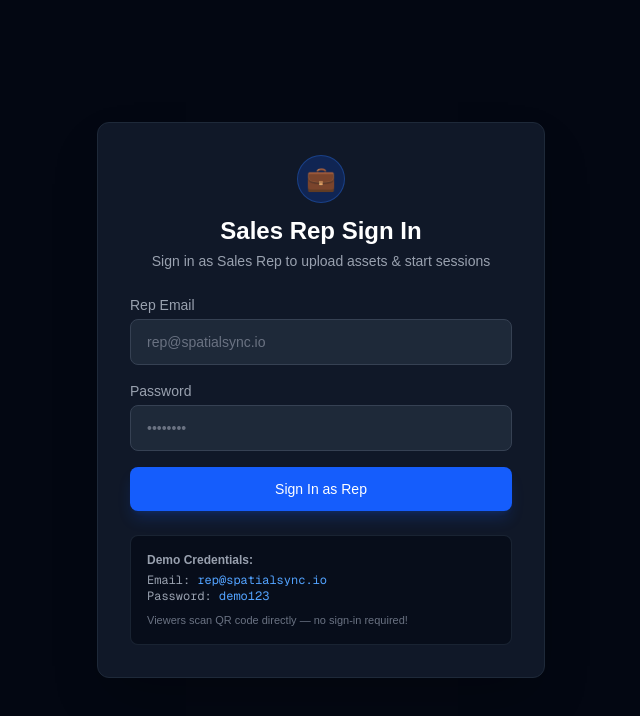
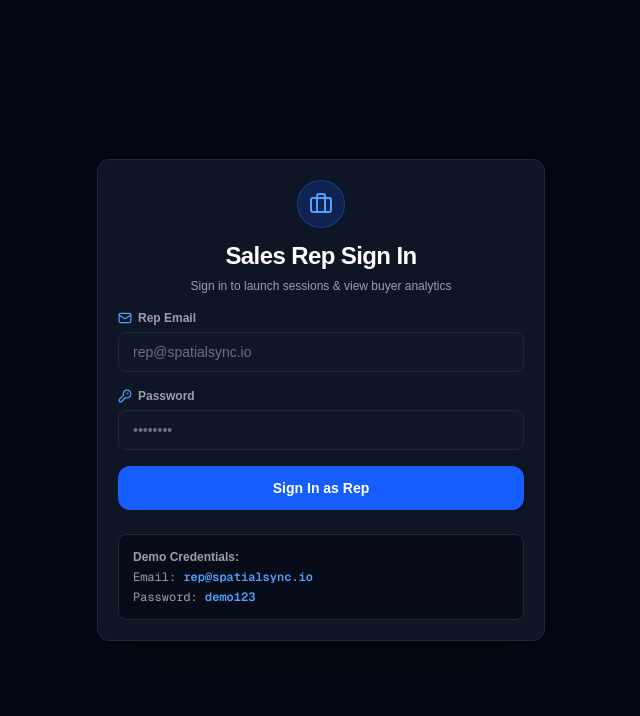
Before and after one commit to arjav1528/Spatial-Sync-AR, a Next.js app: page /auth/signin in a window 1280 px wide. Shown: the top 716 px of the page, without its empty margins (319-959 px from the left). Built offline with nearby package versions, Linux system fonts and the light colour scheme.

Commit message:
refactor(ui): apply shadcn UI to Navbar, HomePage, and SignInPage

```diff
--- a/app/auth/signin/page.tsx
+++ b/app/auth/signin/page.tsx
@@ -3,6 +3,10 @@
 import { useState } from 'react';
 import { signIn } from 'next-auth/react';
 import { useRouter } from 'next/navigation';
+import { Card, CardHeader, CardTitle, CardDescription, CardContent } from '@/components/ui/card';
+import { Button } from '@/components/ui/button';
+import { Input } from '@/components/ui/input';
+import { Briefcase, KeyRound, Mail } from 'lucide-react';
 
 export default function SignInPage() {
   const router = useRouter();
@@ -32,57 +36,64 @@ export default function SignInPage() {
 
   return (
     <div className="min-h-screen bg-gray-950 flex items-center justify-center p-6">
-      <div className="bg-gray-900 border border-gray-800 rounded-xl p-8 w-full max-w-md shadow-2xl">
-        <div className="text-center mb-6">
-          <div className="w-12 h-12 bg-blue-600/20 text-blue-400 rounded-full flex items-center justify-center text-2xl mx-auto mb-3 border border-blue-500/30">
-            💼
+      <Card className="w-full max-w-md shadow-2xl border-gray-800 bg-gray-900/90 backdrop-blur">
+        <CardHeader className="text-center pb-4">
+          <div className="w-12 h-12 bg-blue-600/20 text-blue-400 rounded-full flex items-center justify-center text-xl mx-auto mb-3 border border-blue-500/30">
+            <Briefcase className="w-6 h-6 text-blue-400" />
           </div>
-          <h1 className="text-2xl font-bold text-white">Sales Rep Sign In</h1>
-          <p className="text-sm text-gray-400 mt-1">Sign in as Sales Rep to upload assets & start sessions</p>
-        </div>
+          <CardTitle className="text-2xl">Sales Rep Sign In</CardTitle>
+          <CardDescription>Sign in to launch sessions & view buyer analytics</CardDescription>
+        </CardHeader>
 
+        <CardContent>
           <form onSubmit={handleSubmit} className="space-y-4">
-          <div>
-            <label className="block text-sm text-gray-400 mb-1 font-medium">Rep Email</label>
-            <input
+            <div className="space-y-1.5">
+              <label className="text-xs font-semibold text-gray-400 flex items-center gap-1.5">
+                <Mail className="w-3.5 h-3.5 text-blue-400" />
+                Rep Email
+              </label>
+              <Input
                 type="email"
                 value={email}
                 onChange={(e) => setEmail(e.target.value)}
                 placeholder="rep@spatialsync.io"
-              className="w-full bg-gray-800 border border-gray-700 rounded-lg px-4 py-3 text-white placeholder-gray-500 focus:outline-none focus:border-blue-500 text-sm"
                 required
               />
             </div>
-          <div>
-            <label className="block text-sm text-gray-400 mb-1 font-medium">Password</label>
-            <input
+
+            <div className="space-y-1.5">
+              <label className="text-xs font-semibold text-gray-400 flex items-center gap-1.5">
+                <KeyRound className="w-3.5 h-3.5 text-blue-400" />
+                Password
+              </label>
+              <Input
                 type="password"
                 value={password}
                 onChange={(e) => setPassword(e.target.value)}
                 placeholder="••••••••"
-              className="w-full bg-gray-800 border border-gray-700 rounded-lg px-4 py-3 text-white placeholder-gray-500 focus:outline-none focus:border-blue-500 text-sm"
                 required
               />
             </div>
 
-          {error && <p className="text-red-400 text-sm">{error}</p>}
+            {error && <p className="text-red-400 text-xs font-medium">{error}</p>}
 
-          <button
+            <Button
               type="submit"
               disabled={loading}
-            className="w-full bg-blue-600 hover:bg-blue-700 text-white py-3 rounded-lg font-medium transition-colors disabled:opacity-50 text-sm shadow-lg shadow-blue-600/20"
+              className="w-full"
+              size="lg"
             >
               {loading ? 'Signing in...' : 'Sign In as Rep'}
-          </button>
+            </Button>
           </form>
 
-        <div className="mt-6 p-4 bg-gray-950/60 rounded-lg border border-gray-800/80">
-          <p className="text-xs text-gray-400 font-semibold mb-1">Demo Credentials:</p>
-          <p className="text-xs font-mono text-gray-400">Email: <span className="text-blue-400">rep@spatialsync.io</span></p>
-          <p className="text-xs font-mono text-gray-400">Password: <span className="text-blue-400">demo123</span></p>
-          <p className="text-[11px] text-gray-500 mt-2">Viewers scan QR code directly — no sign-in required!</p>
+          <div className="mt-6 p-3.5 bg-gray-950/60 rounded-lg border border-gray-800 text-xs space-y-1">
+            <p className="font-semibold text-gray-400 mb-1">Demo Credentials:</p>
+            <p className="font-mono text-gray-400">Email: <span className="text-blue-400 font-semibold">rep@spatialsync.io</span></p>
+            <p className="font-mono text-gray-400">Password: <span className="text-blue-400 font-semibold">demo123</span></p>
           </div>
-      </div>
+        </CardContent>
+      </Card>
     </div>
   );
 }
--- a/app/page.tsx
+++ b/app/page.tsx
@@ -5,6 +5,8 @@ import Link from 'next/link';
 import { useSession } from 'next-auth/react';
 import { useRouter } from 'next/navigation';
 import Navbar from '@/components/Navbar';
+import { Button } from '@/components/ui/button';
+import { LogIn } from 'lucide-react';
 
 export default function HomePage() {
   const { data: session, status } = useSession();
@@ -28,14 +30,12 @@ export default function HomePage() {
           Real-time multi-device spatial 3D product pitches & buyer gaze analytics.
         </p>
 
-        <div>
-          <Link
-            href="/auth/signin"
-            className="bg-blue-600 hover:bg-blue-700 text-white font-semibold px-8 py-4 rounded-xl text-base transition-all shadow-lg shadow-blue-600/25 inline-flex items-center gap-2 cursor-pointer"
-          >
-            <span>💼</span> Sales Rep Login
+        <Button asChild size="lg" className="gap-2">
+          <Link href="/auth/signin">
+            <LogIn className="w-4 h-4" />
+            Sales Rep Login
           </Link>
-        </div>
+        </Button>
       </main>
     </div>
   );
--- a/components/Navbar.tsx
+++ b/components/Navbar.tsx
@@ -2,6 +2,8 @@
 
 import Link from 'next/link';
 import { useSession, signOut, signIn } from 'next-auth/react';
+import { Button } from '@/components/ui/button';
+import { LogOut, LogIn } from 'lucide-react';
 
 export default function Navbar() {
   const { data: session } = useSession();
@@ -14,19 +16,25 @@ export default function Navbar() {
 
       <div>
         {session ? (
-          <button
+          <Button
+            variant="outline"
+            size="sm"
             onClick={() => signOut({ callbackUrl: '/auth/signin' })}
-            className="bg-gray-900 hover:bg-gray-800 text-gray-300 hover:text-white text-xs px-4 py-2 rounded-lg border border-gray-800 transition-colors font-medium cursor-pointer"
+            className="gap-2"
           >
+            <LogOut className="w-3.5 h-3.5" />
             Sign Out
-          </button>
+          </Button>
         ) : (
-          <button
+          <Button
+            variant="default"
+            size="sm"
             onClick={() => signIn()}
-            className="bg-blue-600 hover:bg-blue-700 text-white text-xs px-4 py-2 rounded-lg font-medium transition-colors cursor-pointer"
+            className="gap-2"
           >
+            <LogIn className="w-3.5 h-3.5" />
             Rep Sign In
-          </button>
+          </Button>
         )}
       </div>
     </header>
```
Lines whose indentation alone changed are shown as unchanged.
